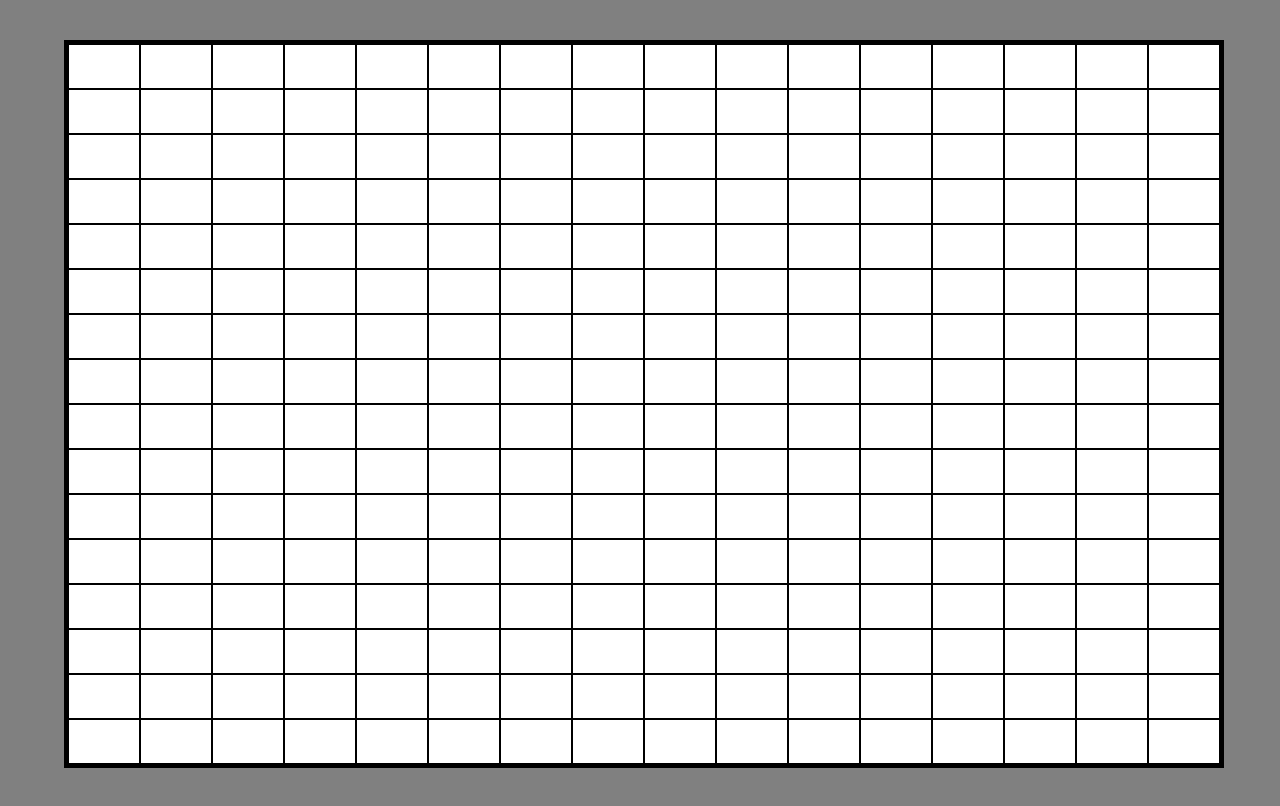
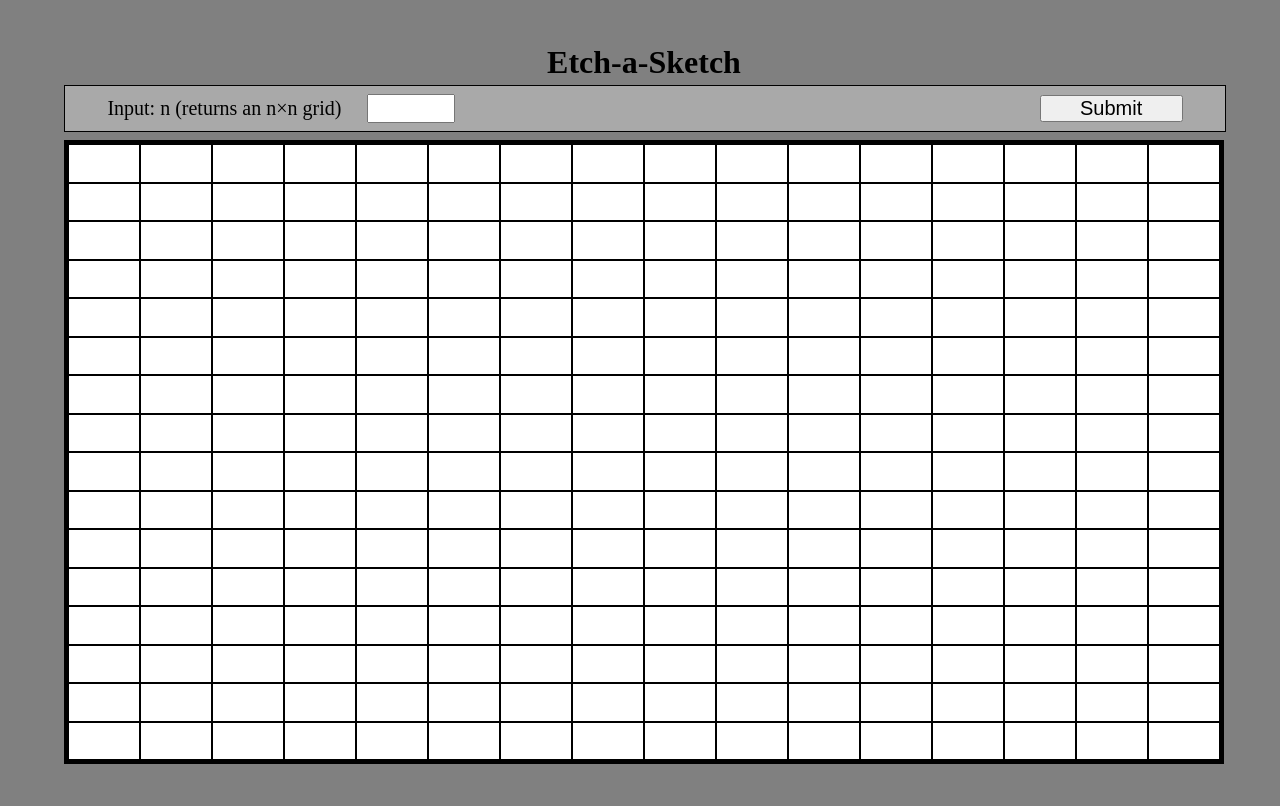
Before and after one commit to r0mrsom/odin-etch-a-sketch, a plain HTML site: page index.html in a window 1280 px wide. Drawn offline with Linux system fonts and the light colour scheme.

Commit message:
Modify index.html and style.css to include grid input dimension

```diff
--- a/index.html
+++ b/index.html
@@ -7,6 +7,15 @@
         <script src="./script.js" defer></script>
     </head>
     <body>
+        <h1>Etch-a-Sketch</h1>
+        <div class="userInput">
+            <div class="gridInput">
+                <label for="gridSize">Input: n (returns an n×n grid)</label>
+                <input class="gridSize" type="number" max="100" min="16">
+            </div>
+            <button>Submit</button>
+        </div>
+
         <div class="container">
             <div class="row">
                 <div class="column"></div>
--- a/style.css
+++ b/style.css
@@ -1,6 +1,49 @@
 body {
     background-color: gray;
     margin: 5vh 5vw;
+}
+
+h1 {
+    margin: 0 auto;
+    text-align: center;
+    width: 90vw;
+    padding: 0.5vh;
+    font-size: 4vh;
+}
+
+.userInput {
+    background-color: darkgray;
+    border: 1px solid black;
+    display: flex;
+    width: 90vw;
+    padding: 1vh 0.5vh;
+    justify-content: space-between;
+    align-items: center;
+    margin: 0 auto 1vh;
+}
+
+.gridInput {
+    display: flex;
+    font-size: 2.5vh;
+    gap: 2vw;
+    padding: 0 3vw;
+}
+
+.gridInput label {
+    font-size: 2.5vh;
+    display: block;
+    align-self: center;
+}
+
+.gridInput input {
+    width: 10vh;
+    font-size: 2.5vh;
+}
+
+.userInput button {
+    margin-right: 3vw;
+    padding: 0 3vw;
+    font-size: 2.5vh;
 }
 
 .container {
@@ -9,9 +52,9 @@ body {
     margin: 0;
     background-color: black;
     width: 90vw;
-    height: 90vh;
-    justify-content: flex-end;
-    padding: 0.5vh
+    height: 77vh;
+    justify-content: center;
+    padding: 0.5vh;
 }
 
 .row {
```
